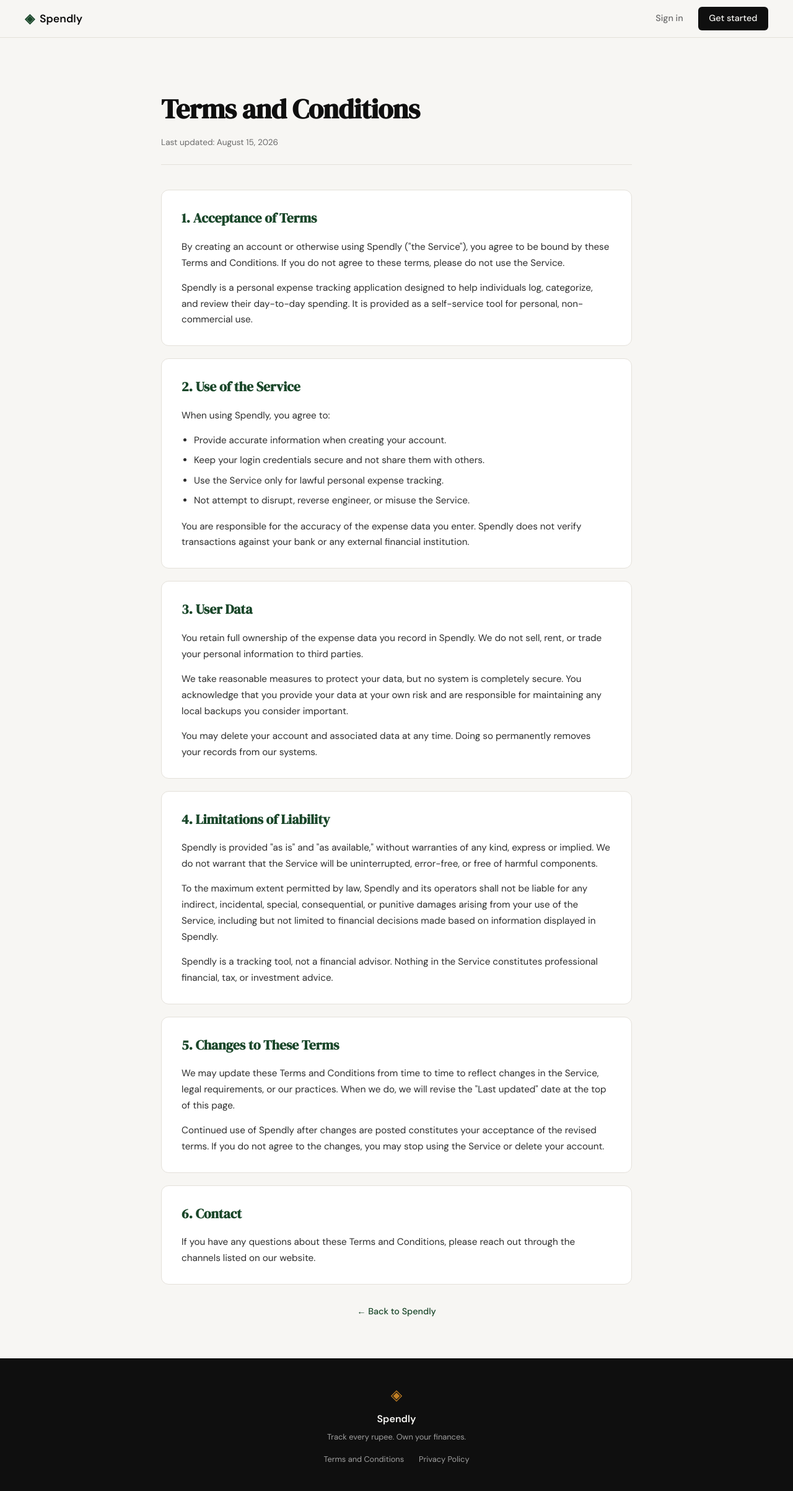
After one commit to jarharsh1/spendly, a Flask app: page /terms in a window 1280 px wide. The commit adds this page. Shown: the whole page at 62% size. Run offline with Flask 3, Linux system fonts and the light colour scheme.

Commit message:
landing: add terms and conditions page and route

```diff
--- a/app.py
+++ b/app.py
@@ -20,6 +20,11 @@ def register():
 @app.route("/login")
 def login():
     return render_template("login.html")
+
+
+@app.route("/terms")
+def terms():
+    return render_template("terms.html")
 
 
 # ------------------------------------------------------------------ #
--- a/static/css/style.css
+++ b/static/css/style.css
@@ -507,6 +507,94 @@ a { color: inherit; text-decoration: none; }
     color: var(--ink-faint);
 }
 
+.footer-links {
+    display: flex;
+    gap: 1.5rem;
+    margin-top: 0.6rem;
+    font-size: 0.8rem;
+    color: var(--ink-faint);
+}
+
+.footer-links a { transition: color 0.2s; }
+.footer-links a:hover { color: var(--paper); }
+
+/* ------------------------------------------------------------------ */
+/* Legal pages (Terms, Privacy)                                        */
+/* ------------------------------------------------------------------ */
+
+.legal-page {
+    padding: 5rem 2rem 4rem;
+    background: var(--paper);
+}
+
+.legal-inner {
+    max-width: 760px;
+    margin: 0 auto;
+}
+
+.legal-title {
+    font-family: var(--font-display);
+    font-size: clamp(2rem, 4vw, 2.75rem);
+    color: var(--ink);
+    letter-spacing: -0.01em;
+    margin-bottom: 0.5rem;
+}
+
+.legal-updated {
+    font-size: 0.85rem;
+    color: var(--ink-muted);
+    margin-bottom: 2.5rem;
+    padding-bottom: 1.5rem;
+    border-bottom: 1px solid var(--border);
+}
+
+.legal-section {
+    background: var(--paper-card);
+    border: 1px solid var(--border);
+    border-radius: var(--radius-md);
+    padding: 1.75rem 2rem;
+    margin-bottom: 1.25rem;
+}
+
+.legal-section h2 {
+    font-family: var(--font-display);
+    font-size: 1.35rem;
+    color: var(--accent);
+    margin-bottom: 1rem;
+}
+
+.legal-section p {
+    font-size: 0.95rem;
+    color: var(--ink-soft);
+    line-height: 1.7;
+    margin-bottom: 0.9rem;
+}
+
+.legal-section p:last-child { margin-bottom: 0; }
+
+.legal-section ul {
+    margin: 0 0 1rem 1.25rem;
+    color: var(--ink-soft);
+    font-size: 0.95rem;
+    line-height: 1.7;
+}
+
+.legal-section li { margin-bottom: 0.4rem; }
+
+.legal-back {
+    margin-top: 2rem;
+    text-align: center;
+    font-size: 0.9rem;
+}
+
+.legal-back a {
+    color: var(--accent);
+    font-weight: 500;
+    transition: color 0.2s;
+}
+
+.legal-back a:hover { color: var(--ink); }
+
 /* ------------------------------------------------------------------ */
 /* Responsive                                                          */
 /* ------------------------------------------------------------------ */
@@ -527,4 +615,6 @@ a { color: inherit; text-decoration: none; }
 @media (max-width: 600px) {
     .nav-links a:not(.nav-cta) { display: none; }
     .hero { padding: 3rem 1rem 2rem; }
+    .legal-page { padding: 3rem 1rem 2rem; }
+    .legal-section { padding: 1.25rem 1.25rem; }
 }
--- a/templates/base.html
+++ b/templates/base.html
@@ -35,7 +35,7 @@
             <span class="footer-name">Spendly</span>
             <p class="footer-copy">Track every rupee. Own your finances.</p>
             <div class="footer-links">
-                <a href="#">Terms and Conditions</a>
+                <a href="{{ url_for('terms') }}">Terms and Conditions</a>
                 <a href="#">Privacy Policy</a>
             </div>
         </div>
--- /dev/null
+++ b/templates/terms.html
@@ -0,0 +1,113 @@
+{% extends "base.html" %}
+
+{% block title %}Terms and Conditions — Spendly{% endblock %}
+
+{% block content %}
+
+<section class="legal-page">
+    <div class="legal-inner">
+        <h1 class="legal-title">Terms and Conditions</h1>
+        <p class="legal-updated">Last updated: August 15, 2026</p>
+
+        <section class="legal-section">
+            <h2>1. Acceptance of Terms</h2>
+            <p>
+                By creating an account or otherwise using Spendly ("the Service"),
+                you agree to be bound by these Terms and Conditions. If you do not
+                agree to these terms, please do not use the Service.
+            </p>
+            <p>
+                Spendly is a personal expense tracking application designed to help
+                individuals log, categorize, and review their day-to-day spending.
+                It is provided as a self-service tool for personal, non-commercial
+                use.
+            </p>
+        </section>
+
+        <section class="legal-section">
+            <h2>2. Use of the Service</h2>
+            <p>When using Spendly, you agree to:</p>
+            <ul>
+                <li>Provide accurate information when creating your account.</li>
+                <li>Keep your login credentials secure and not share them with others.</li>
+                <li>Use the Service only for lawful personal expense tracking.</li>
+                <li>Not attempt to disrupt, reverse engineer, or misuse the Service.</li>
+            </ul>
+            <p>
+                You are responsible for the accuracy of the expense data you enter.
+                Spendly does not verify transactions against your bank or any
+                external financial institution.
+            </p>
+        </section>
+
+        <section class="legal-section">
+            <h2>3. User Data</h2>
+            <p>
+                You retain full ownership of the expense data you record in
+                Spendly. We do not sell, rent, or trade your personal information
+                to third parties.
+            </p>
+            <p>
+                We take reasonable measures to protect your data, but no system is
+                completely secure. You acknowledge that you provide your data at
+                your own risk and are responsible for maintaining any local
+                backups you consider important.
+            </p>
+            <p>
+                You may delete your account and associated data at any time.
+                Doing so permanently removes your records from our systems.
+            </p>
+        </section>
+
+        <section class="legal-section">
+            <h2>4. Limitations of Liability</h2>
+            <p>
+                Spendly is provided "as is" and "as available," without warranties
+                of any kind, express or implied. We do not warrant that the
+                Service will be uninterrupted, error-free, or free of harmful
+                components.
+            </p>
+            <p>
+                To the maximum extent permitted by law, Spendly and its operators
+                shall not be liable for any indirect, incidental, special,
+                consequential, or punitive damages arising from your use of the
+                Service, including but not limited to financial decisions made
+                based on information displayed in Spendly.
+            </p>
+            <p>
+                Spendly is a tracking tool, not a financial advisor. Nothing in
+                the Service constitutes professional financial, tax, or investment
+                advice.
+            </p>
+        </section>
+
+        <section class="legal-section">
+            <h2>5. Changes to These Terms</h2>
+            <p>
+                We may update these Terms and Conditions from time to time to
+                reflect changes in the Service, legal requirements, or our
+                practices. When we do, we will revise the "Last updated" date at
+                the top of this page.
+            </p>
+            <p>
+                Continued use of Spendly after changes are posted constitutes
+                your acceptance of the revised terms. If you do not agree to the
+                changes, you may stop using the Service or delete your account.
+            </p>
+        </section>
+
+        <section class="legal-section">
+            <h2>6. Contact</h2>
+            <p>
+                If you have any questions about these Terms and Conditions,
+                please reach out through the channels listed on our website.
+            </p>
+        </section>
+
+        <p class="legal-back">
+            <a href="{{ url_for('landing') }}">&larr; Back to Spendly</a>
+        </p>
+    </div>
+</section>
+
+{% endblock %}
```
